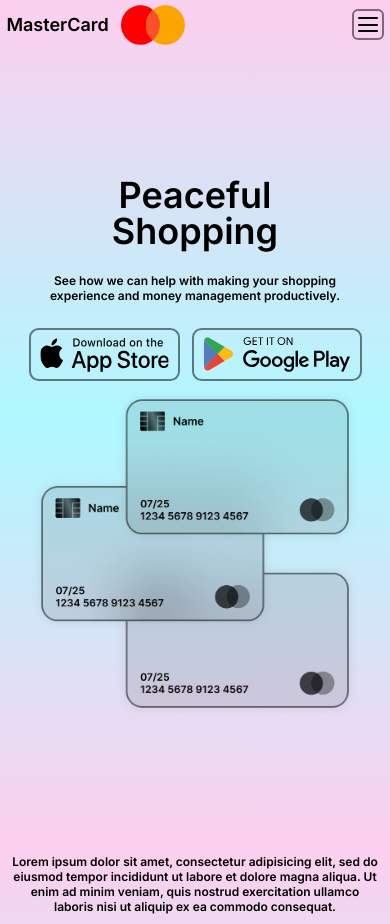
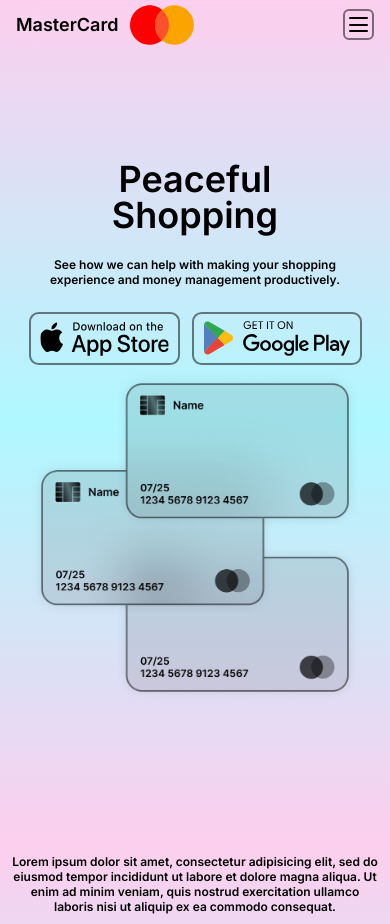
Before and after one commit to witalihirsch/websites, a PHP site: page / in a window 390 px wide. Run offline with PHP 8.4, Linux system fonts and the light colour scheme.

Commit message:
adaptive portrait padding-bottom

```diff
--- a/bank/css/style.css
+++ b/bank/css/style.css
@@ -78,7 +78,7 @@ body {
     display: flex;
     align-items: center;
     justify-content: space-between;
-    padding: 0.625rem 0.8rem;
+    padding: 0.625rem 2rem;
 }
 
 .nav-logo {
@@ -490,6 +490,10 @@ body {
     .container {
         max-width: 970px;
     }
+
+    .top-content {
+        padding-bottom: 4rem;
+    }
 }
 
 @media (max-width: 992px) and (orientation: portrait) {
```
